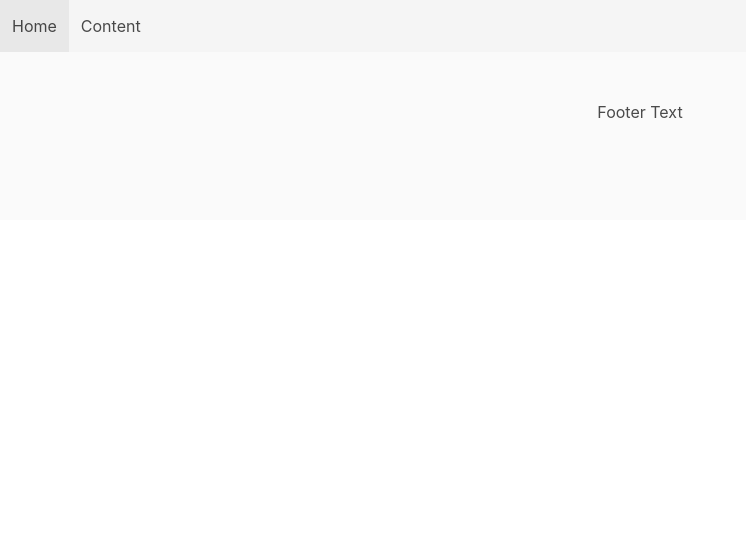
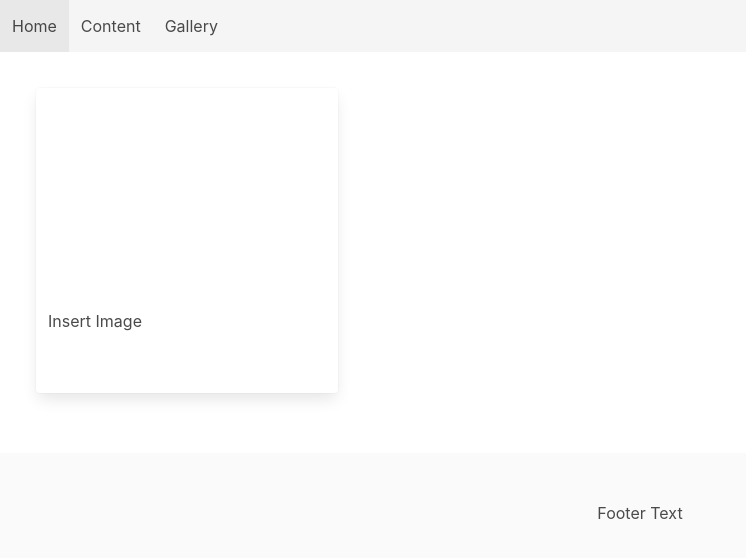
Before and after one commit to MU-ZJ/react-template, a React (Create React App) app: page /gallery in a window 1280 px wide. Shown: the top 558 px of the page, without its empty margins (0-746 px from the left). Built offline with nearby package versions, Linux system fonts and the light colour scheme.

Commit message:
Added gallery template.

```diff
--- /dev/null
+++ b/src/components/Gallery.js
@@ -0,0 +1,19 @@
+function Gallery() {
+    return (
+            <section className = "section columns is-multiline">
+                <div className = "card column is-one-quarter imagePreview">
+                    <div className = "card-image">
+                        <figure className = "image is-4by3">
+                            Insert Image
+                        </figure>
+                    </div>
+                    <div className = "card-content">
+                        <div className = "media-content">
+                        </div>
+                    </div>
+                </div>
+            </section>
+    )
+}
+
+export default Gallery
--- a/src/components/Nav.js
+++ b/src/components/Nav.js
@@ -6,6 +6,7 @@ function Nav() {
       <div className="navbar-start">
         <NavLink to='/' className="navbar-item">Home</NavLink>
         <NavLink to='/content' className="navbar-item">Content</NavLink>
+        <NavLink to='/gallery' className="navbar-item">Gallery</NavLink>
       </div>
 
     </nav>
--- a/src/index.js
+++ b/src/index.js
@@ -7,6 +7,7 @@ import { BrowserRouter, Routes, Route } from 'react-router-dom';
 import BaseLayout from './components/BaseLayout';
 import Main from './components/Main';
 import Content from './components/Content';
+import Gallery from './components/Gallery';
 
 ReactDOM.render(
   <React.StrictMode>
@@ -15,6 +16,7 @@ ReactDOM.render(
         <Routes>
           <Route exact path = "/" element = {<Main />} />
           <Route exact path = "/content" element = {<Content />} />
+          <Route exact path = "/gallery" element = {<Gallery />} />
         </Routes>
       </BaseLayout>
     </BrowserRouter>
```
